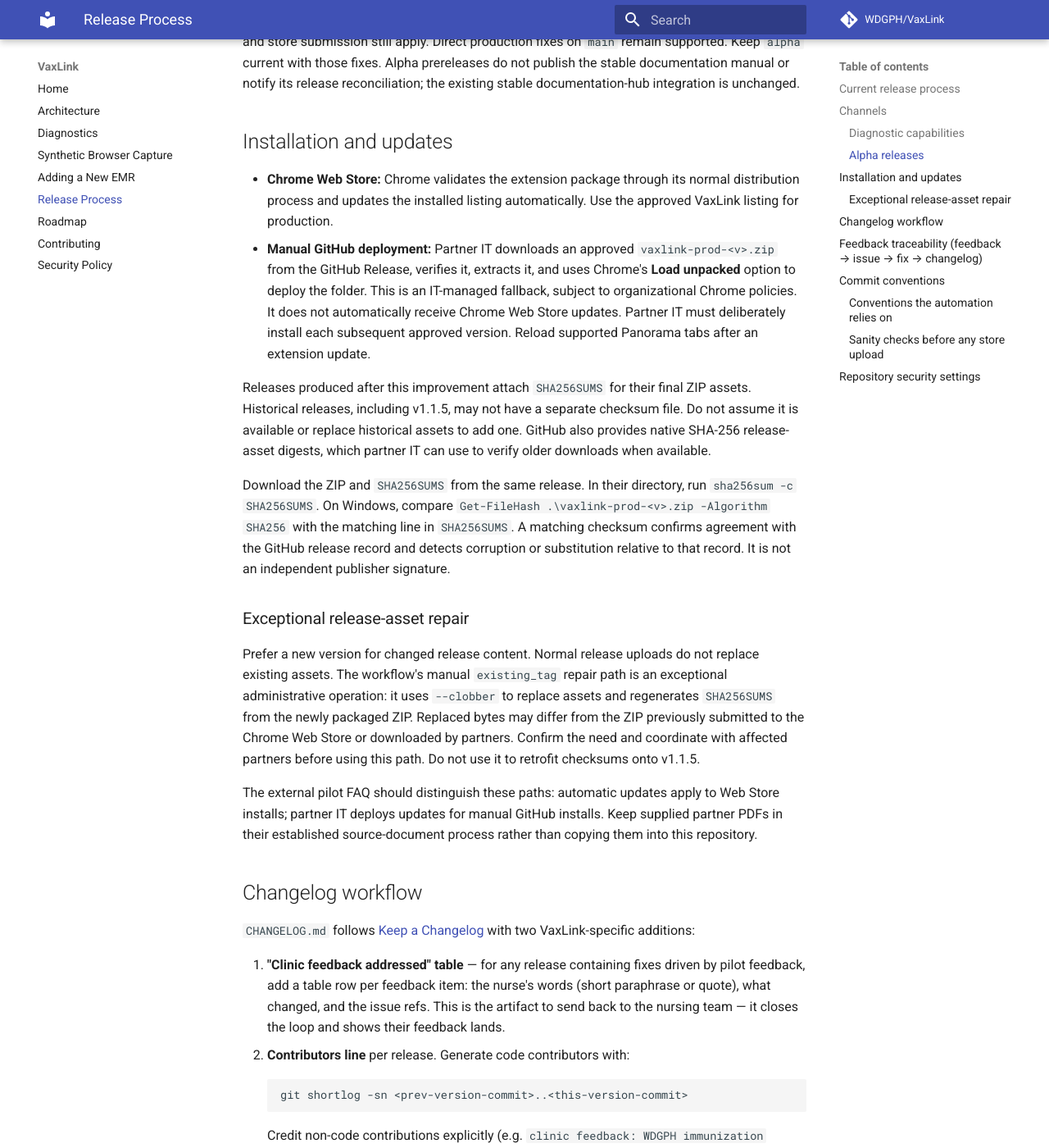
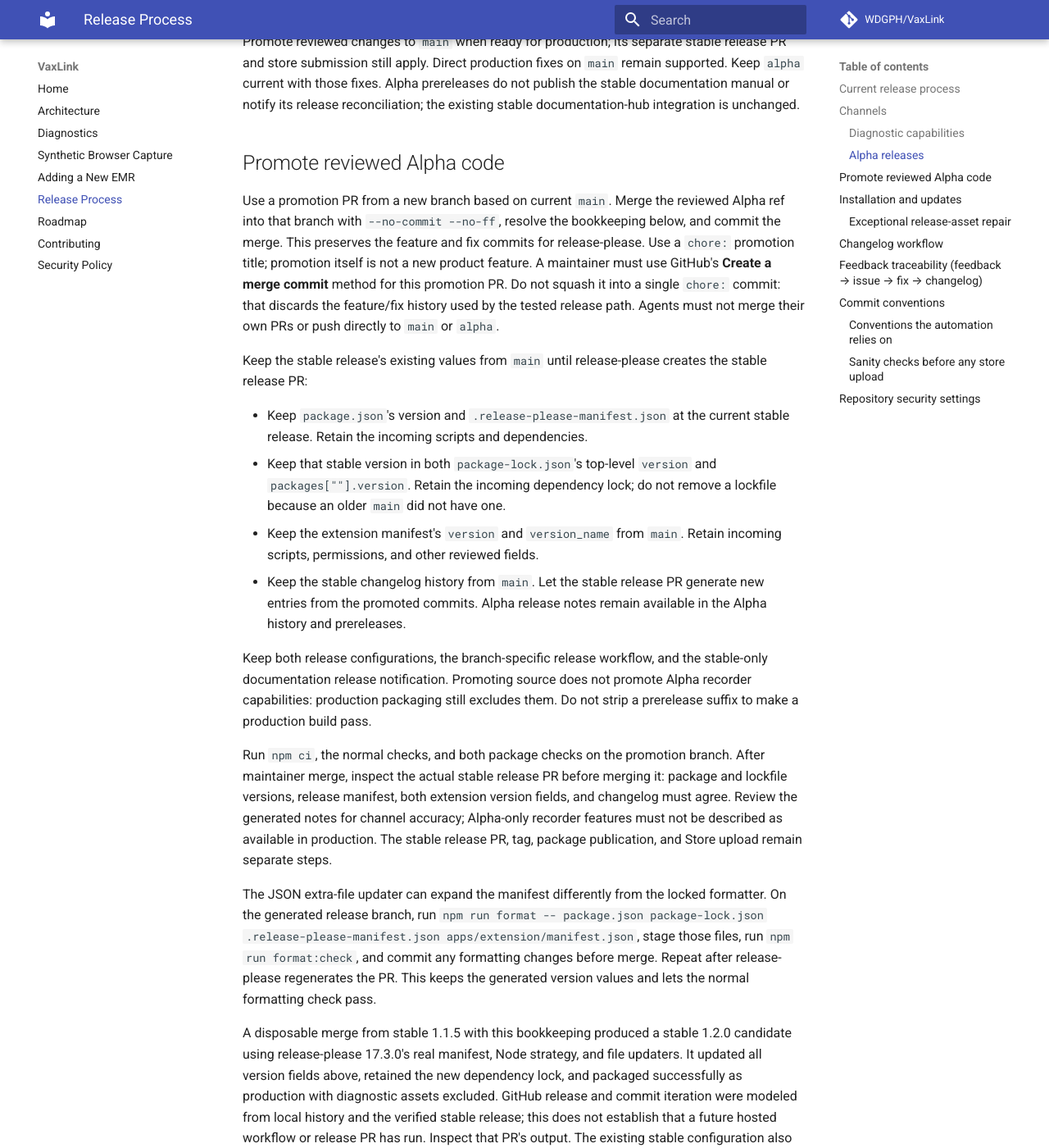
Before and after one commit to WDGPH/VaxLink, an MkDocs documentation site: the page built from docs/RELEASING.md, in a window 1280 px wide and 1400 px high, scrolled down 1945 px. Shown: the whole window at 82% size. Built offline with MkDocs 1.6.1 and Material for MkDocs 9.7.7, drawn with Linux system fonts in a browser that asks for light colours; comment, search, counter and statistics services are not loaded; some of the changed text lies outside the part shown.

Commit message:
docs: explain stable bookkeeping during Alpha promotion

```diff
--- a/docs/RELEASING.md
+++ b/docs/RELEASING.md
@@ -32,7 +32,8 @@ higher than the one already uploaded to that listing.
 
 `scripts/package-extension.sh prod` and `alpha` stamp the channel name and
 `version_name` into the packaged manifest. Keep channel identity out of source
-branch differences; runtime channel behaviour derives from the manifest name.
+branch differences. The manifest name controls the popup badge; the stamped
+capability facade controls diagnostic availability.
 
 ### Diagnostic capabilities
 
@@ -73,6 +74,66 @@ release PR and store submission still apply. Direct production fixes on `main`
 remain supported. Keep `alpha` current with those fixes. Alpha prereleases do
 not publish the stable documentation manual or notify its release reconciliation;
 the existing stable documentation-hub integration is unchanged.
+
+## Promote reviewed Alpha code
+
+Use a promotion PR from a new branch based on current `main`. Merge the reviewed
+Alpha ref into that branch with `--no-commit --no-ff`, resolve the bookkeeping
+below, and commit the merge. This preserves the feature and fix commits for
+release-please. Use a `chore:` promotion title; promotion itself is not a new
+product feature. A maintainer must use GitHub's **Create a merge commit** method
+for this promotion PR. Do not squash it into a single `chore:` commit: that
+discards the feature/fix history used by the tested release path. Agents must
+not merge their own PRs or push directly to `main` or `alpha`.
+
+Keep the stable release's existing values from `main` until release-please
+creates the stable release PR:
+
+- Keep `package.json`'s version and `.release-please-manifest.json` at the current
+  stable release. Retain the incoming scripts and dependencies.
+- Keep that stable version in both `package-lock.json`'s top-level `version` and
+  `packages[""].version`. Retain the incoming dependency lock; do not remove a
+  lockfile because an older `main` did not have one.
+- Keep the extension manifest's `version` and `version_name` from `main`.
+  Retain incoming scripts, permissions, and other reviewed fields.
+- Keep the stable changelog history from `main`. Let the stable release PR
+  generate new entries from the promoted commits. Alpha release notes remain
+  available in the Alpha history and prereleases.
+
+Keep both release configurations, the branch-specific release workflow, and the
+stable-only documentation release notification. Promoting source does not
+promote Alpha recorder capabilities: production packaging still excludes them.
+Do not strip a prerelease suffix to make a production build pass.
+
+Run `npm ci`, the normal checks, and both package checks on the promotion branch.
+After maintainer merge, inspect the actual stable release PR before merging it:
+package and lockfile versions, release manifest, both extension version fields,
+and changelog must agree. Review the generated notes for channel accuracy;
+Alpha-only recorder features must not be described as available in production.
+The stable release PR, tag, package publication, and Store upload remain separate
+steps.
+
+The JSON extra-file updater can expand the manifest differently from the locked
+formatter. On the generated release branch, run `npm run format -- package.json
+package-lock.json .release-please-manifest.json apps/extension/manifest.json`,
+stage those files, run `npm run format:check`, and commit any formatting changes
+before merge. Repeat after release-please regenerates the PR. This keeps the
+generated version values and lets the normal formatting check pass.
+
+A disposable merge from stable 1.1.5 with this bookkeeping produced a stable
+1.2.0 candidate using release-please 17.3.0's real manifest, Node strategy, and
+file updaters. It updated all version fields above, retained the new dependency
+lock, and packaged successfully as production with diagnostic assets excluded.
+GitHub release and commit iteration were modeled from local history and the
+verified stable release; this does not establish that a future hosted workflow
+or release PR has run. Inspect that PR's output. The existing stable configuration
+also contains an older `last-release-sha`; if stable release discovery fails,
+review its fallback range before accepting generated notes.
+
+For an urgent fix, cherry-pick only the required commits and their dependencies
+onto a branch from `main`, retaining stable bookkeeping. Send a separate PR and
+reconcile those commits back into Alpha afterward. Bring direct main hotfixes
+back into Alpha too. Prefer periodic promotion PRs over permanent channel forks.
 
 ## Installation and updates
 
```
